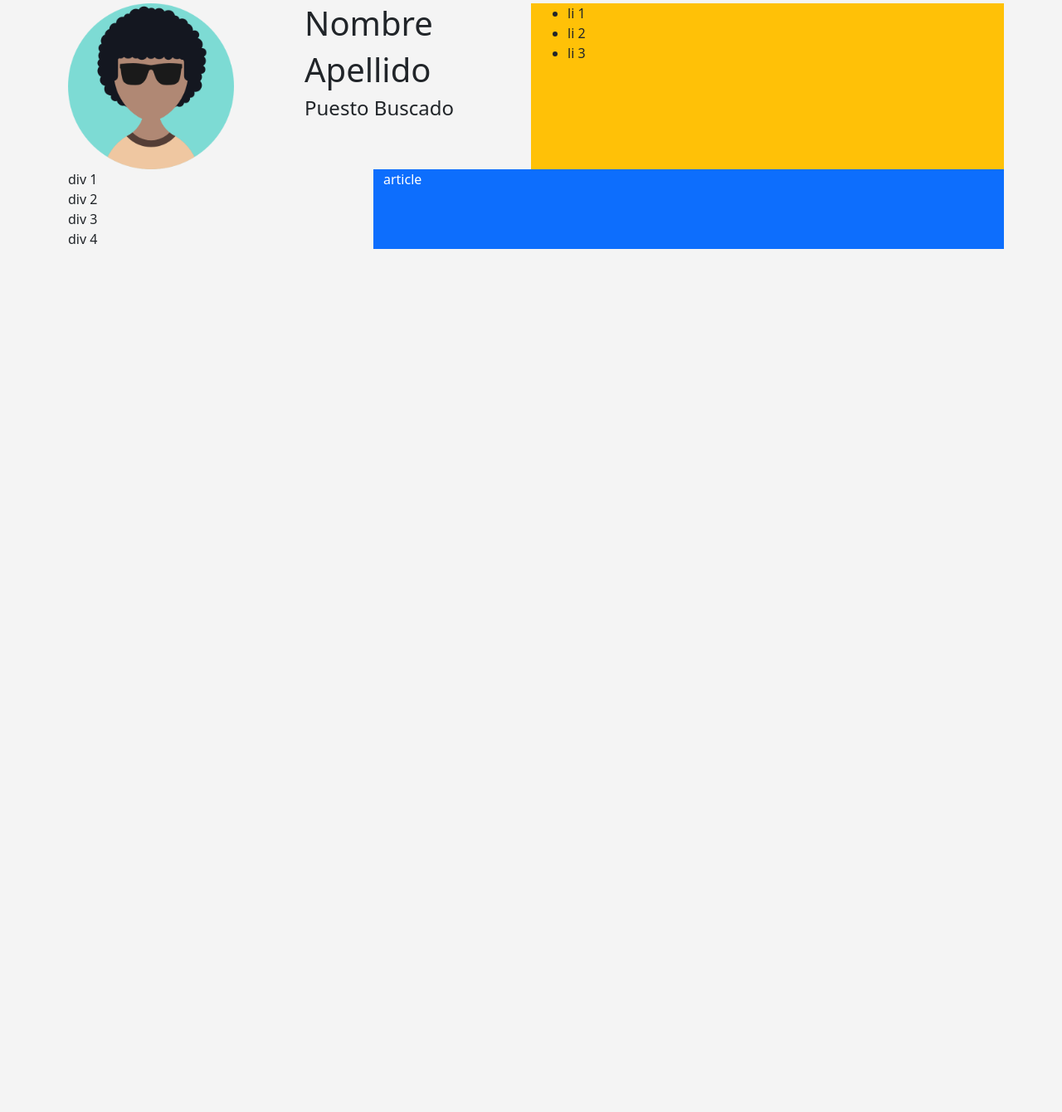
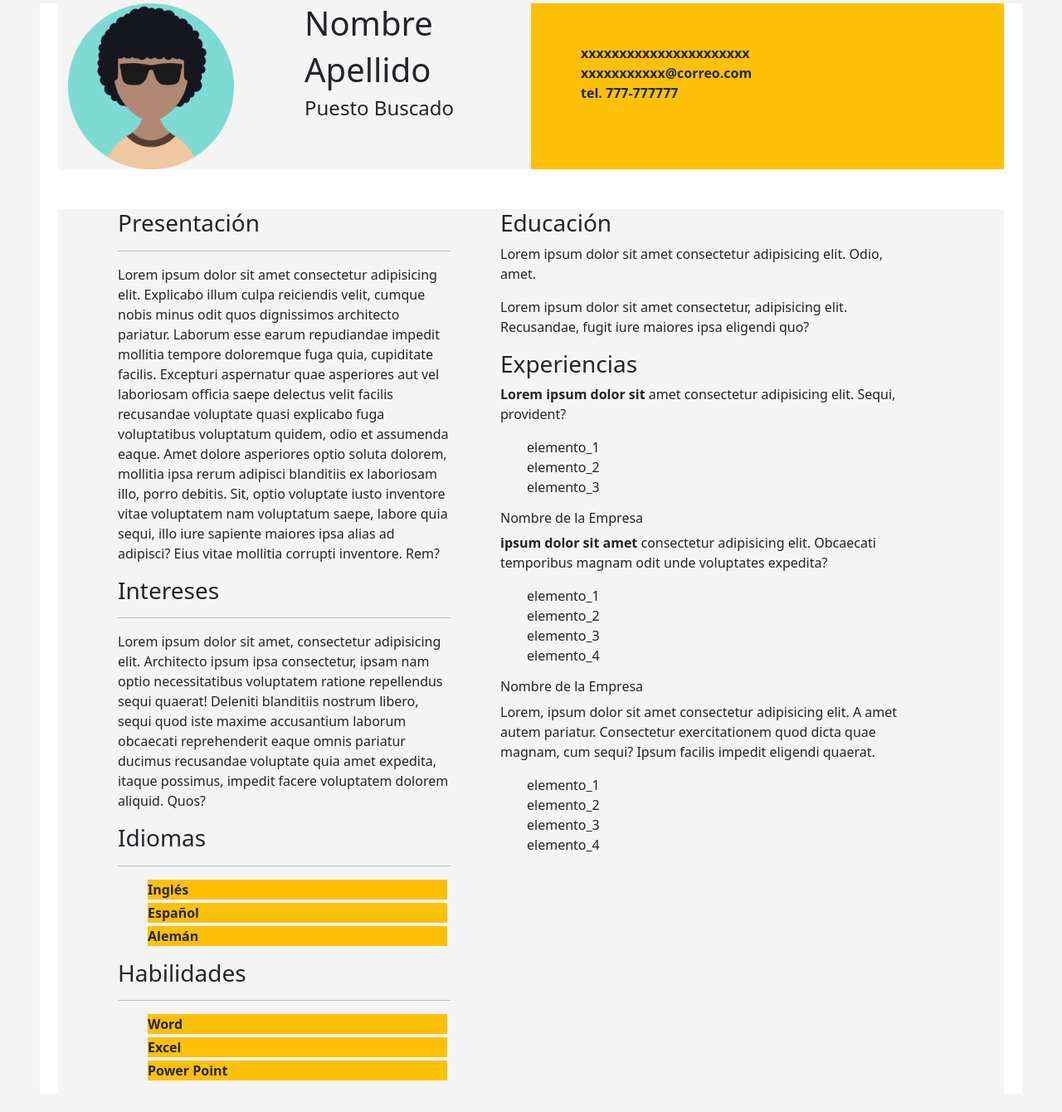
Before and after one commit to whippogit/cv_programa_4.0, a plain HTML site: page index.html in a window 1280 px wide. Shown: the part 44-1384 px from the top of the page at 83% size. Before the commit the page ends 800 px from the top, so only its background shows below. Drawn offline with nearby package versions, Linux system fonts and the light colour scheme.

Commit message:
avance de cv

```diff
--- a/index.css
+++ b/index.css
@@ -5,3 +5,10 @@
 img {
     width: 200px;
 }
+
+li {
+    list-style: none;
+}
+ .bg-cv {
+    background-color: #ffff;
+ }
--- a/index.html
+++ b/index.html
@@ -16,6 +16,7 @@
   </head>
   <!--modelo de cv https://www.modelos-de-curriculum.com/formato-curriculum-vitae-espanol/-->
   <body class="bodyColor m-5">
+    <div class="bg-cv">
       <header class="container">
         <div class="row">
           <div class="col">
@@ -24,7 +25,6 @@
                 <img
                   src="img/kisspng-computer-icons-avatar-user-profile-5ae456d6430e61.5541699515249138782747.png"
                   alt="imágen de perfil"
-
                 />
               </div>
               <div class="col">
@@ -35,24 +35,84 @@
             </div>
           </div>
           <div class="bg-warning col">
-            <ul class="bg-warning">
-                <li class="bg-warning">li 1</li>
-                <li class="bg-warning">li 2</li>
-                <li class="bg-warning">li 3</li>
+            <ul class="bg-warning fw-bold p-5">
+              <li class="bg-warning">xxxxxxxxxxxxxxxxxxxxxx</li>
+              <li class="bg-warning">xxxxxxxxxxx@correo.com</li>
+              <li class="bg-warning">tel. 777-777777</li>
             </ul>
           </div>
         </div>
       </header>
       <section class="container">
-      <div class="row">
-        <div class="col-4">
-          <div>div 1</div>
-          <div>div 2</div>
-          <div>div 3</div>
-          <div>div 4</div>
+        <div class="row m-5">
+          <div class="col-5">
+            <div>
+              <h3>Presentación</h3>
+              <hr>
+              <p>Lorem ipsum dolor sit amet consectetur adipisicing elit. Explicabo illum culpa reiciendis velit, cumque nobis minus odit quos dignissimos architecto pariatur. Laborum esse earum repudiandae impedit mollitia tempore doloremque fuga quia, cupiditate facilis. Excepturi aspernatur quae asperiores aut vel laboriosam officia saepe delectus velit facilis recusandae voluptate quasi explicabo fuga voluptatibus voluptatum quidem, odio et assumenda eaque. Amet dolore asperiores optio soluta dolorem, mollitia ipsa rerum adipisci blanditiis ex laboriosam illo, porro debitis. Sit, optio voluptate iusto inventore vitae voluptatem nam voluptatum saepe, labore quia sequi, illo iure sapiente maiores ipsa alias ad adipisci? Eius vitae mollitia corrupti inventore. Rem?</p>
             </div>
-        <div class="bg-primary text-white col-8">article</div>
+            <div>
+              <h3>Intereses</h3>
+              <hr>
+              <p>Lorem ipsum dolor sit amet, consectetur adipisicing elit. Architecto ipsum ipsa consectetur, ipsam nam optio necessitatibus voluptatem ratione repellendus sequi quaerat! Deleniti blanditiis nostrum libero, sequi quod iste maxime accusantium laborum obcaecati reprehenderit eaque omnis pariatur ducimus recusandae voluptate quia amet expedita, itaque possimus, impedit facere voluptatem dolorem aliquid. Quos?</p>
+            </div>
+            <div>
+              <h3>Idiomas</h3>
+              <hr>
+              <ul>
+                <li class="bg-warning m-1 fw-bold">Inglés</li>
+                <li class="bg-warning m-1 fw-bold">Español</li>
+                <li class="bg-warning m-1 fw-bold">Alemán</li>
+              </ul>
+            </div>
+            <div>
+              <h3>Habilidades</h3>
+              <hr>
+              <ul>
+                <li class="bg-warning m-1 fw-bold">Word</li>
+                <li class="bg-warning m-1 fw-bold">Excel</li>
+                <li class="bg-warning m-1 fw-bold">Power Point</li>
+              </ul>
+            </div>
+          </div>
+          <div class="col-7 px-5">
+            <div>
+              <h3>Educación</h3>
+              <p>Lorem ipsum dolor sit amet consectetur adipisicing elit. Odio, amet.</p>
+              <p>Lorem ipsum dolor sit amet consectetur, adipisicing elit. Recusandae, fugit iure maiores ipsa eligendi quo?</p>
+            </div>
+            <div>
+              <h3>Experiencias</h3>
+              <p><b>Lorem ipsum dolor sit</b> amet consectetur adipisicing elit. Sequi, provident?</p>
+              <ul>
+                <li>elemento_1</li>
+                <li>elemento_2</li>
+                <li>elemento_3</li>
+              </ul>
+            </div>
+            <div>
+              <h6>Nombre de la Empresa</h6>
+              <p><b>ipsum dolor sit amet</b> consectetur adipisicing elit. Obcaecati temporibus magnam odit unde voluptates expedita?</p>
+              <ul>
+                <li>elemento_1</li>
+                <li>elemento_2</li>
+                <li>elemento_3</li>
+                <li>elemento_4</li>
+              </ul>
+            </div>
+            <div>
+              <h6>Nombre de la Empresa</h6>
+              <p>Lorem, ipsum dolor sit amet consectetur adipisicing elit. A amet autem pariatur. Consectetur exercitationem quod dicta quae magnam, cum sequi? Ipsum facilis impedit eligendi quaerat.</p>
+              <ul>
+                <li>elemento_1</li>
+                <li>elemento_2</li>
+                <li>elemento_3</li>
+                <li>elemento_4</li>
+              </ul>
+            </div>
+          </div>
         </div>
       </section>
+    </div>
   </body>
 </html>
```
Lines whose indentation alone changed are shown as unchanged.
